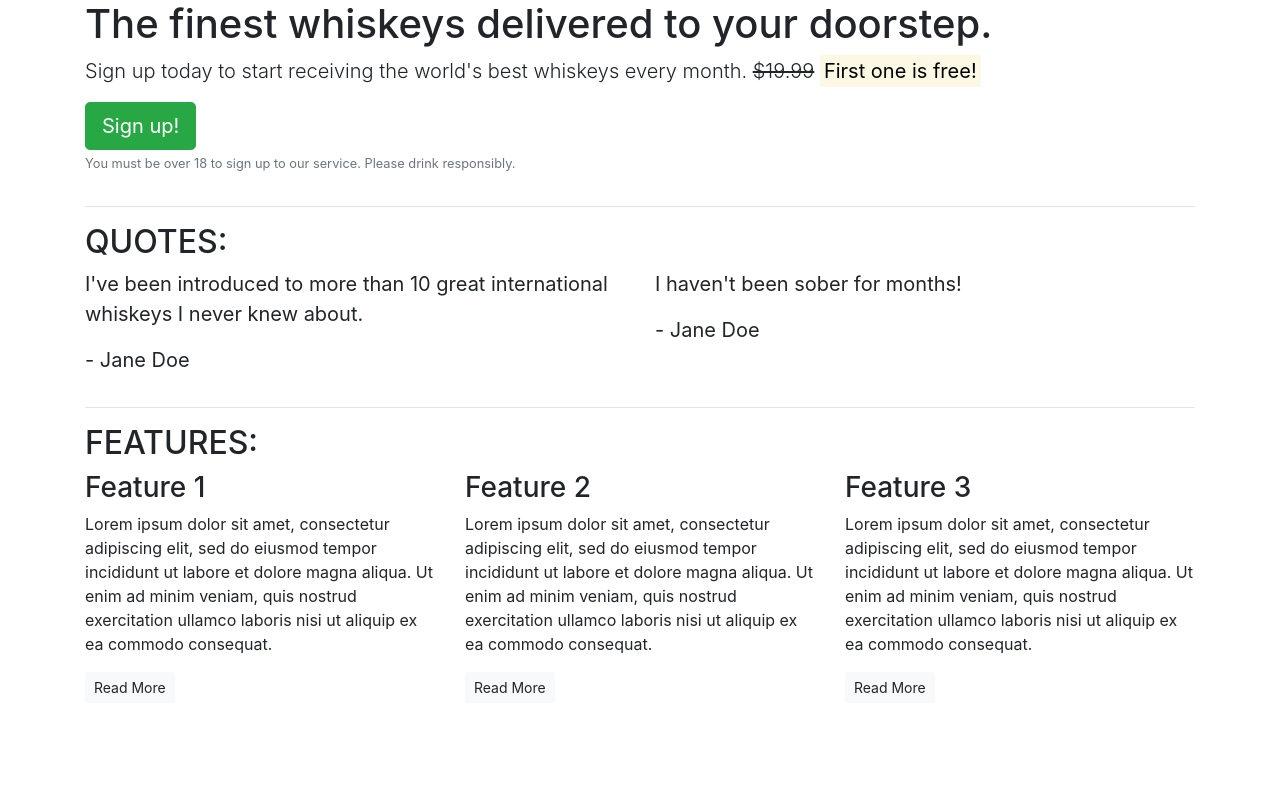
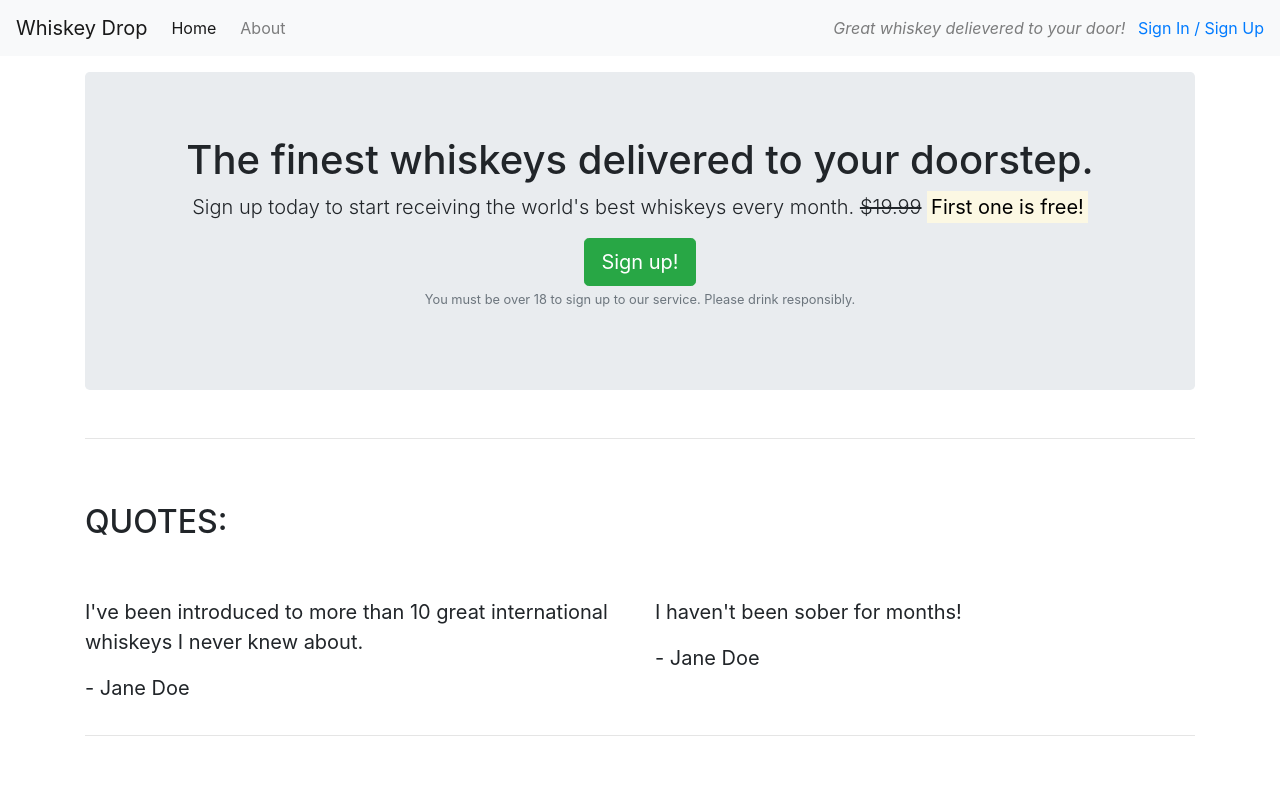
Before and after one commit to sjayawardena/bootstrap-testing, a plain HTML site: page index.html in a window 1280 px wide. Shown: the top 797 px of the page. Drawn offline with nearby package versions, Linux system fonts and the light colour scheme.

Commit message:
Add bootstrap layout classes to index.html

```diff
--- a/index.html
+++ b/index.html
@@ -9,14 +9,28 @@
 </head>
 
 <body>
-    <article class="container">
+    <nav class="navbar navbar-light bg-light navbar-expand-sm">
+        <a href="/" class="navbar-brand">Whiskey Drop</a>
+        <ul class="navbar-nav mr-auto">
+            <li class="active nav-item mr-2"><a class="nav-link" href="/">Home</a></li>
+            <li class="nav-item mr-2"><a class="nav-link" href="/about">About</a></li>
+            <li class="nav-item mr-2 d-block d-sm-none"><a class="nav-link" href="/login">Sign In / Sign Up</a></li>
+        </ul>
+        <div class="d-none d-md-block">
+        <p class="navbar-text my-auto mr-2"><i>Great whiskey delievered to your door!</i></p>
+        <a href="/login">Sign In / Sign Up</a>
+    </div>
+    </nav>
+    <article class="container mt-3">
         <!-- Callout -->
         <div class="row">
             <div class="col-12">
-                <section class="callout">
+                <section class="callout jumbotron text-center">
                     <h1>The finest whiskeys delivered to your doorstep.</h1>
                     <p class="lead">Sign up today to start receiving the world's best whiskeys every month.
-                        <s>$19.99</s> <strong><mark>First one is free!</mark></strong></p>
+                        <s class="d-none d-sm-inline">$19.99</s>
+                        <span class="d-inline d-sm-none"><br></span>
+                        <strong><mark>First one is free!</mark></strong></p>
                     <button class="btn btn-success btn-lg">Sign up!</button>
                     <p class="text-muted"><small>You must be over 18 to sign up to our service. Please drink
                             responsibly.</small></p>
@@ -29,7 +43,7 @@
         <!-- Quotes -->
         <section class="quotes">
             <div class="row">
-                <div class="col-12">
+                <div class="col-12 my-5">
                     <h2 class="text-uppercase">Quotes:</h2>
                 </div>
             </div>
@@ -54,7 +68,7 @@
         <!-- Features -->
         <section class="features">
             <div class="row">
-                <div class="col-12">
+                <div class="col-12 my-5">
                     <h2 class="text-uppercase">Features:</h2>
                 </div>
             </div>
```
